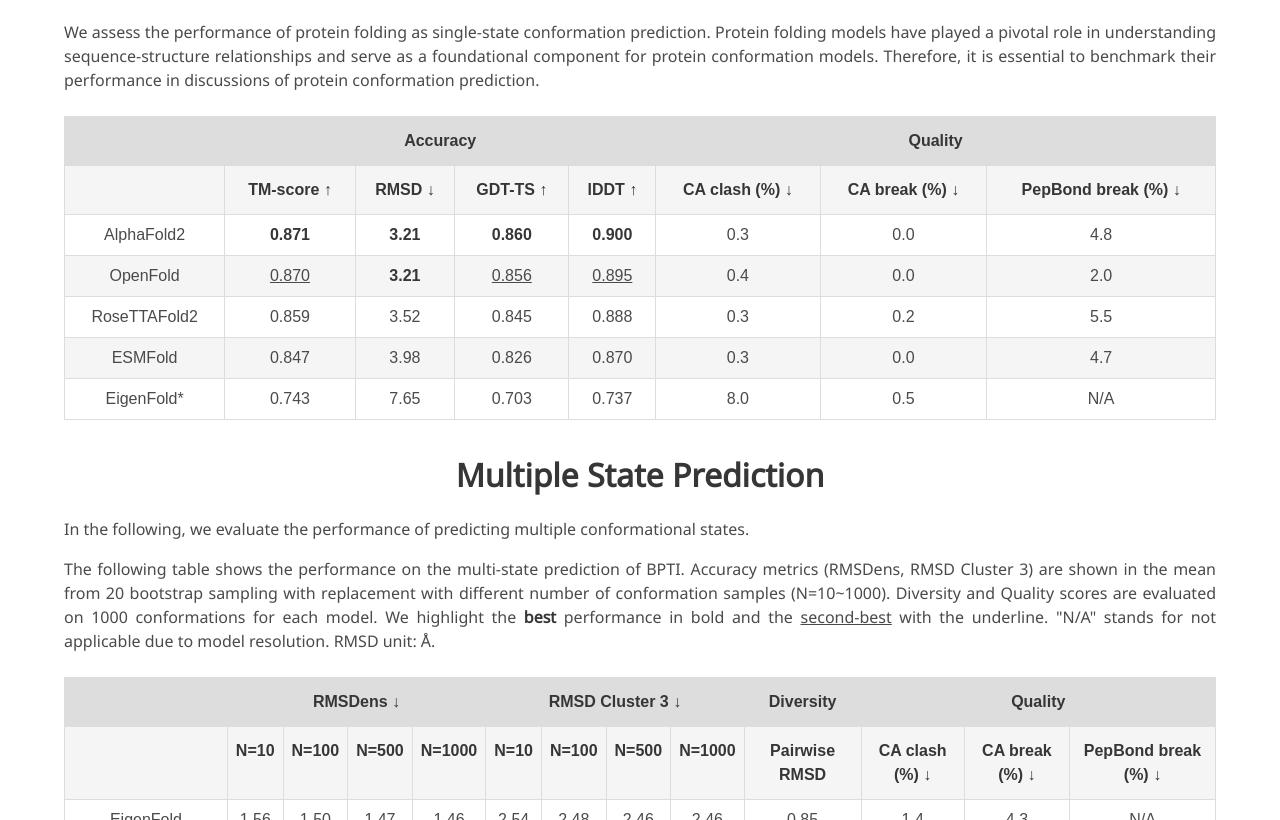
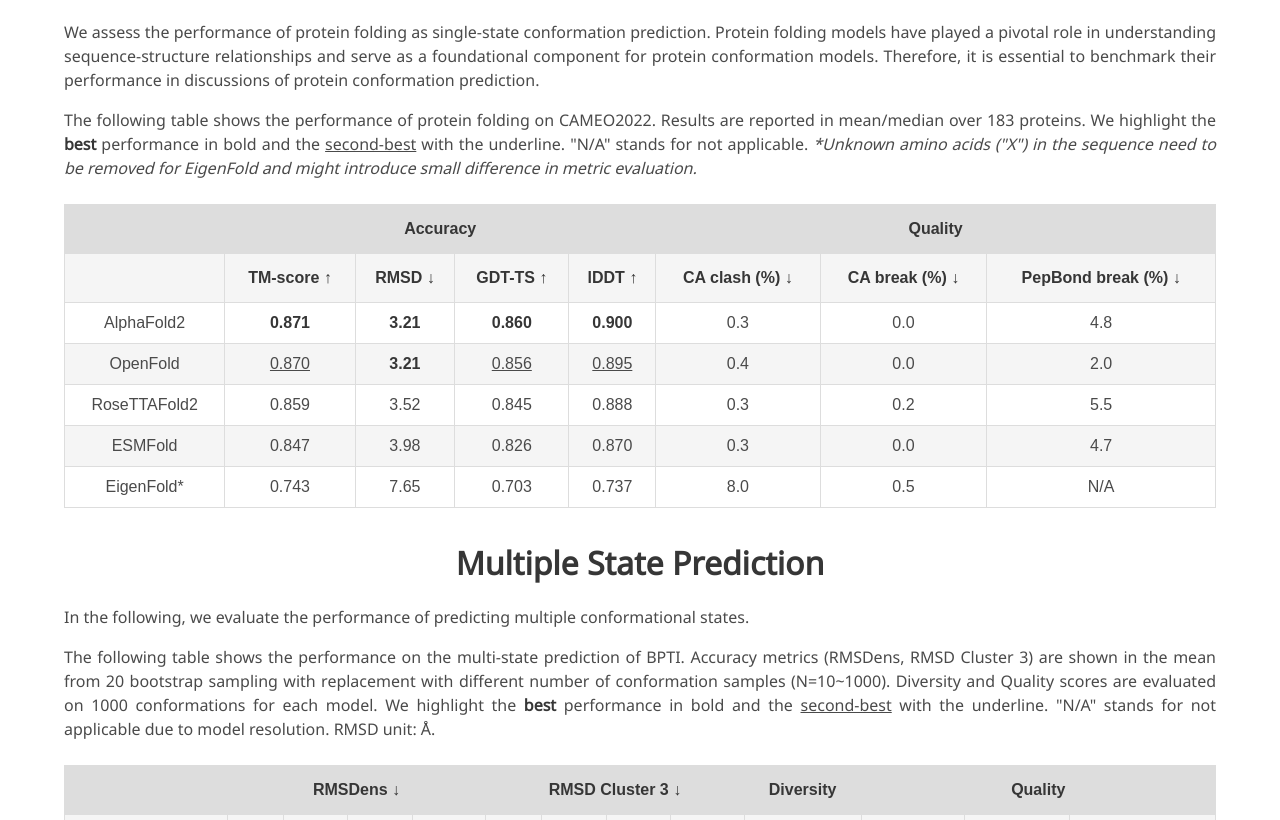
Before and after one commit to proteinbench/proteinbench.github.io, a plain HTML site: page index.html in a window 1280 px wide. Shown: the part 6697-7517 px from the top of the page. Drawn offline with nearby package versions, Linux system fonts and the light colour scheme; some icons are missing; a web font is replaced by a local one.

Commit message:
add caption for protein folding table

```diff
--- a/index.html
+++ b/index.html
@@ -1222,6 +1222,9 @@
         <div class="content has-text-justified">
           <p>
             We assess the performance of protein folding as single-state conformation prediction. Protein folding models have played a pivotal role in understanding sequence-structure relationships and serve as a foundational component for protein conformation models. Therefore, it is essential to benchmark their performance in discussions of protein conformation prediction.
+          </p>
+          <p>
+            The following table shows the performance of protein folding on CAMEO2022. Results are reported in mean/median over 183 proteins. We highlight the <strong>best</strong> performance in bold and the <u>second-best</u> with the underline. "N/A" stands for not applicable. <em>*Unknown amino acids ("X") in the sequence need to be removed for EigenFold and might introduce small difference in metric evaluation.</em>
           </p>
         </div>
 
```
